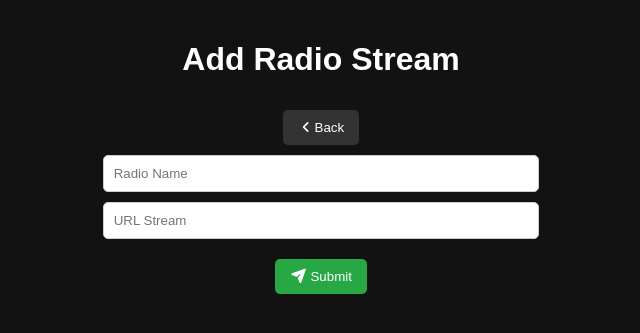
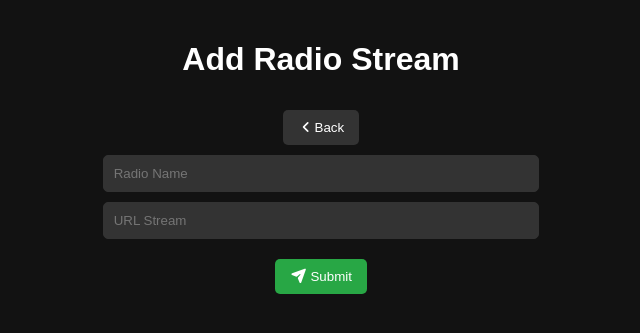
Before and after one commit to csq/mpv-remote, a Flask app: page /radio/add in a window 1280 px wide. Shown: the top 333 px of the page, without its empty margins (319-959 px from the left). Run offline with Flask 3, Linux system fonts and the light colour scheme; data that the repository does not hold is empty; parts of the project's set-up code (start-up, migrations or seed data) failed here and were passed over; some libraries are stand-ins or nearby versions.

Commit message:
style: set color inputbar to consistent standard

```diff
--- a/app/static/css/pages/bookmark/bookmark_form.css
+++ b/app/static/css/pages/bookmark/bookmark_form.css
@@ -18,16 +18,18 @@ button {
 .form-container input {
     padding: 10px;
     border-radius: 5px;
-    border: 1px solid #ccc;
+    border: 1px solid #333;
     width: 90%;
     margin-bottom: 10px;
+    background-color: #333;
+    color: #ffffff;
 }
 
 .form-container button {
     background-color: #28a745;
 }
 
-@media (max-width: 600px) {
+@media (max-width: 768px) {
     .form-container {
         width: 80%;
     }
--- a/app/static/css/pages/radio/radio_form.css
+++ b/app/static/css/pages/radio/radio_form.css
@@ -18,9 +18,11 @@ button {
 .form-container input {
     padding: 10px;
     border-radius: 5px;
-    border: 1px solid #ccc;
+    border: 1px solid #333;
     width: 90%;
     margin-bottom: 10px;
+    background-color: #333;
+    color: #ffffff;
 }
 
 .form-container button {
```
